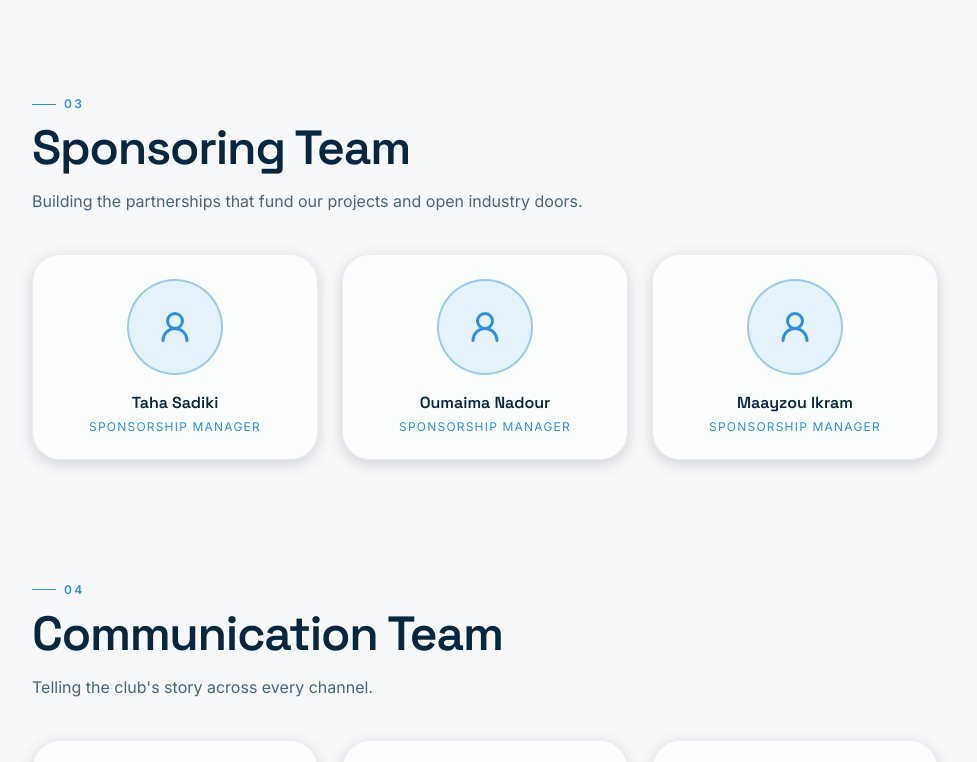
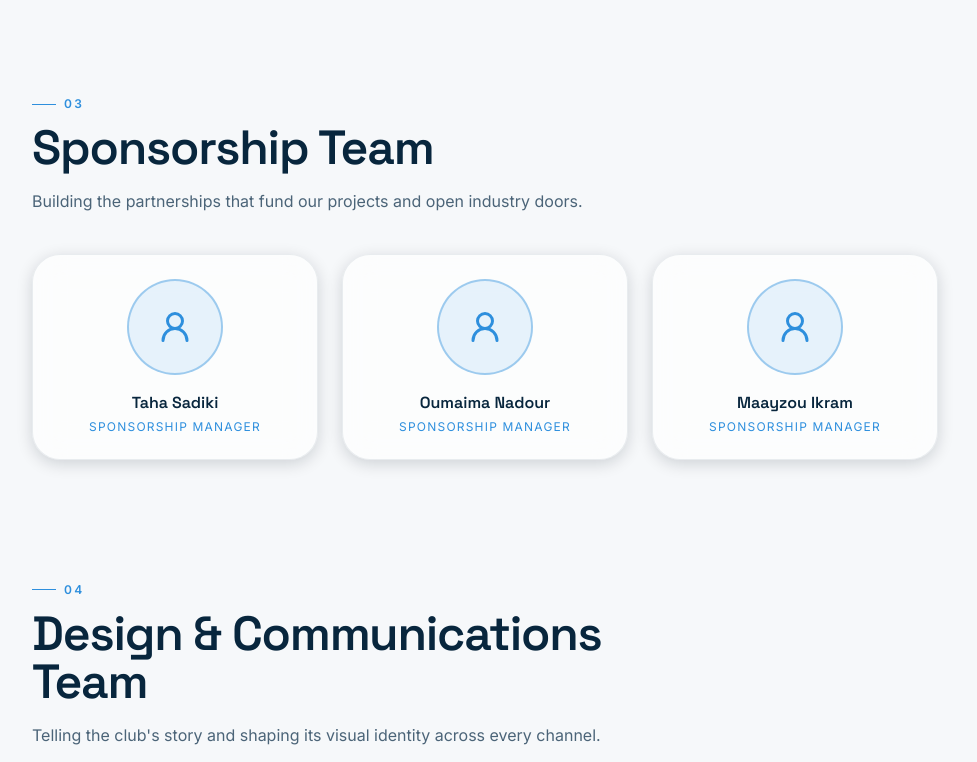
Before and after one commit to Zouhair-hub1/cac-website-2-, a Next.js app: page /board in a window 1280 px wide. Shown: the part 1700-2462 px from the top of the page, without its empty margins (0-977 px from the left). Built offline with nearby package versions, Linux system fonts and the light colour scheme.

Commit message:
Add IT department, fix board teams: Design & Communications merged

```diff
--- a/app/board/page.tsx
+++ b/app/board/page.tsx
@@ -13,11 +13,11 @@ export const metadata: Metadata = {
 const GROUPS: { team: Member["team"]; title: string; lead: string }[] = [
   { team: "Executive", title: "Executive Team", lead: "The flight deck — steering the club's strategy, coordination and finances." },
   { team: "Events", title: "Events Team", lead: "The crew behind Space Day, Aero Day, conferences and every gathering in between." },
-  { team: "Sponsoring", title: "Sponsoring Team", lead: "Building the partnerships that fund our projects and open industry doors." },
-  { team: "Communication", title: "Communication Team", lead: "Telling the club's story across every channel." },
-  { team: "Design", title: "Design Team", lead: "The visual identity of everything we ship, from posters to this website." },
+  { team: "Sponsoring", title: "Sponsorship Team", lead: "Building the partnerships that fund our projects and open industry doors." },
+  { team: "Communication", title: "Design & Communications Team", lead: "Telling the club's story and shaping its visual identity across every channel." },
   { team: "Aeronautics", title: "Aeronautics Department", lead: "Aircraft, drones and simulation — led by the department head." },
   { team: "Aerospace", title: "Aerospace Department", lead: "Rockets, satellites and astronomy — led by the department head." },
+  { team: "IT", title: "IT Department", lead: "Building and maintaining the club's digital infrastructure and website." },
 ];
 
 export default function BoardPage() {
--- a/lib/types.ts
+++ b/lib/types.ts
@@ -9,9 +9,9 @@ export interface Member {
     | "Events"
     | "Sponsoring"
     | "Communication"
-    | "Design"
     | "Aeronautics"
-    | "Aerospace";
+    | "Aerospace"
+    | "IT";
   photo?: string; // path under /public or remote URL
   linkedin?: string;
   isHead?: boolean;
```
